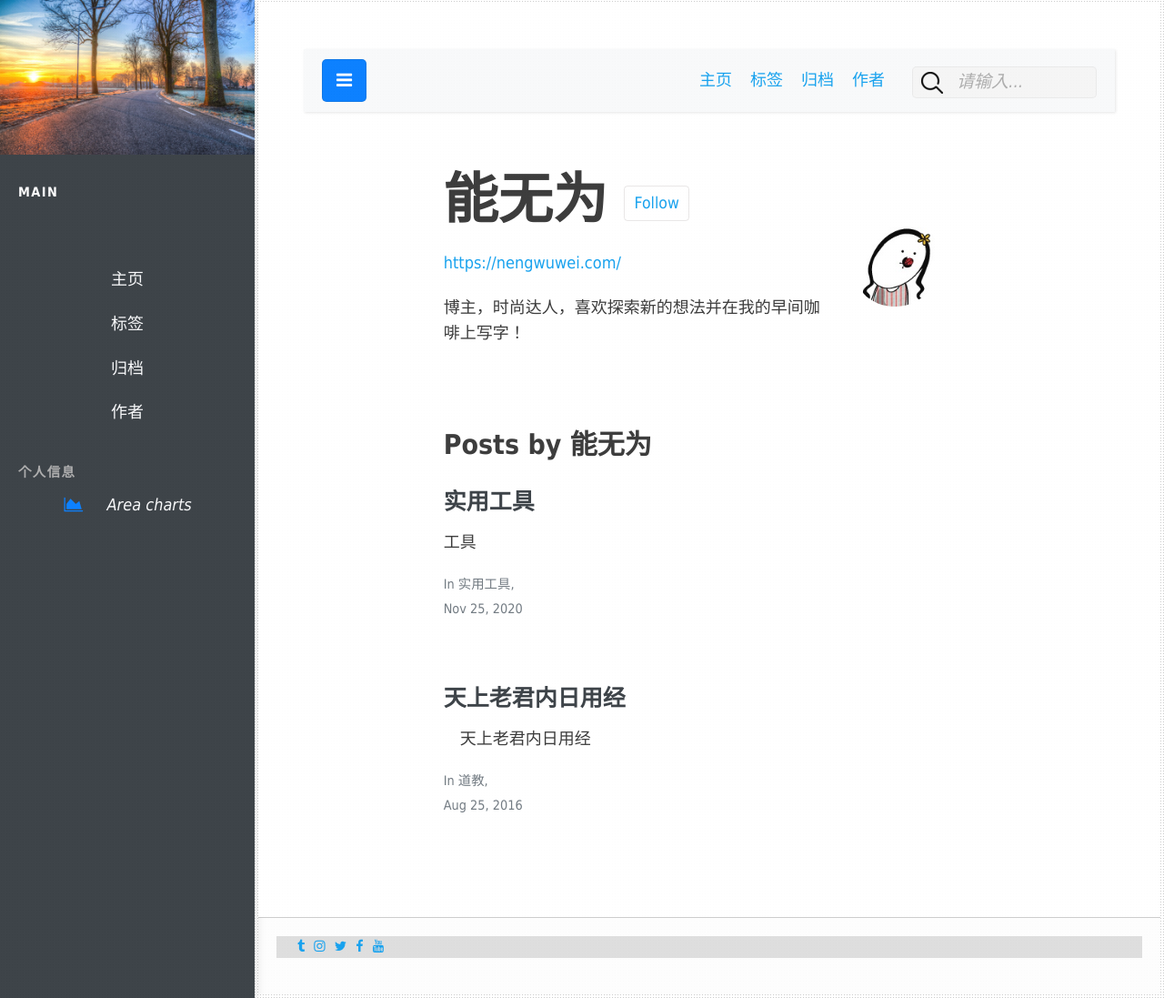
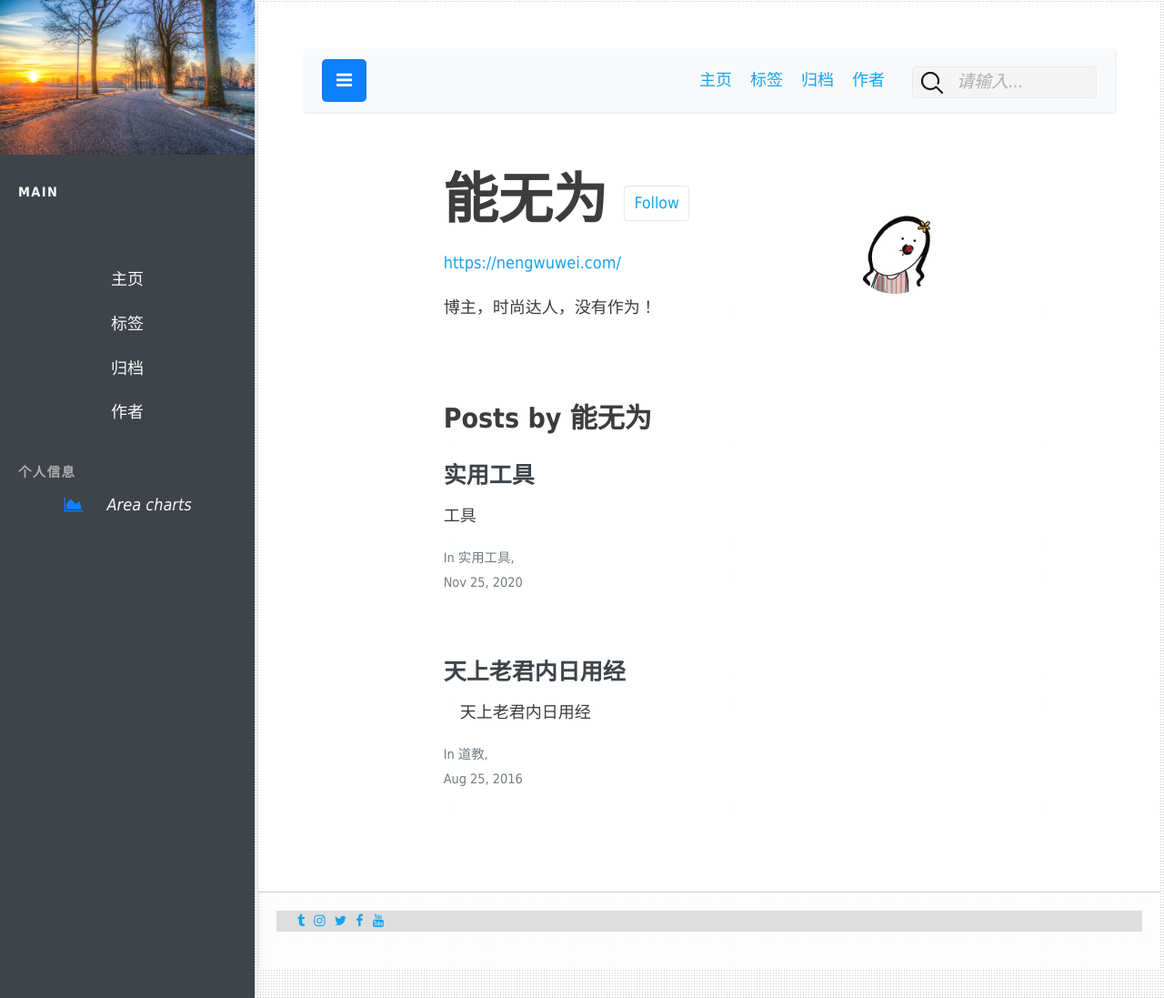
Before and after one commit to nengwuzhi/nengwuzhi.github.ioce, a Jekyll site: the page built from pages/author-author2.html, in a window 1280 px wide and 1097 px high. Shown: the whole window at 91% size. Built offline with Jekyll 4.4.1, drawn with Linux system fonts in a browser that asks for light colours; nearby versions of some CDN libraries.

Commit message:
Update _config.yml

```diff
--- a/_config.yml
+++ b/_config.yml
@@ -59,7 +59,7 @@ authors:
     name: 能无为
     site: https://nengwuwei.com/
     avatar: img/avatar2.jpg
-    bio: "博主，时尚达人，喜欢探索新的想法并在我的早间咖啡上写字！"
+    bio: "博主，时尚达人，没有作为！"
     email: mailto:author2chemmengath@gmail.com
     twitter: https://twitter.com/nengwuwei
     instagram: https://www.instagram.com/nengwuwei/
```
